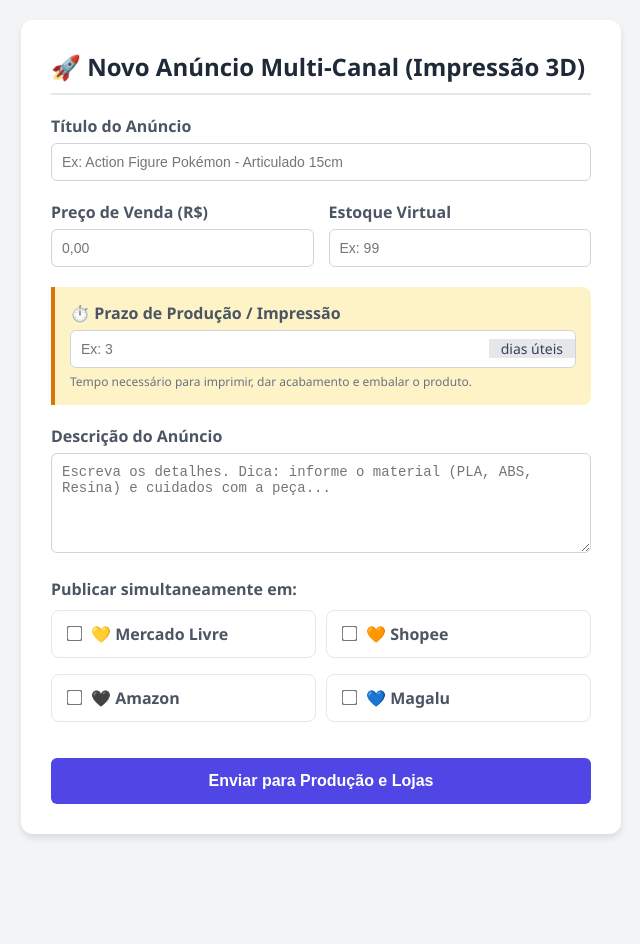
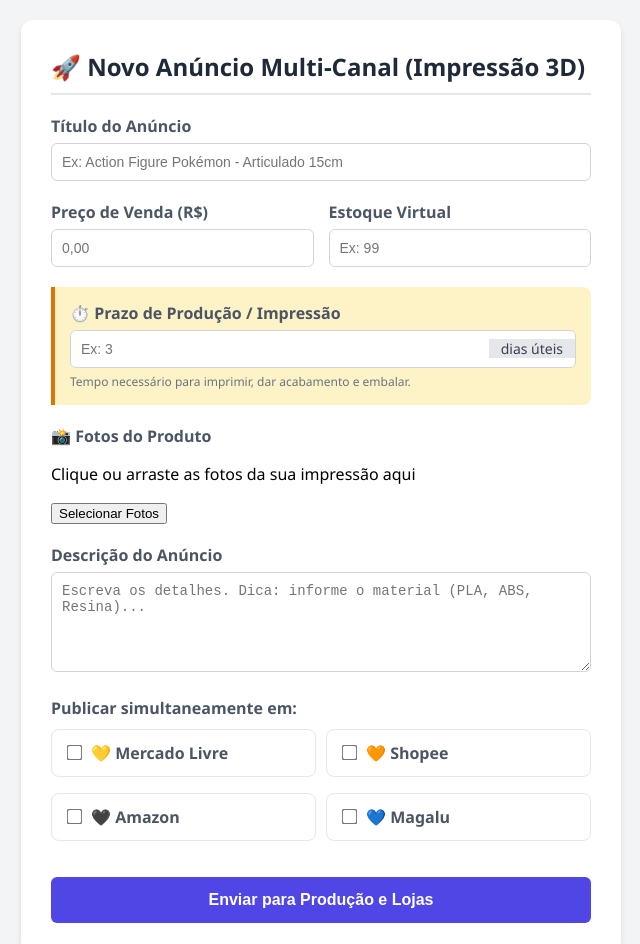
Before and after one commit to willianbaroniwb-cmd/PubliMark, a plain HTML site: page index.html in a window 1280 px wide. Shown: the top 944 px of the page, without its empty margins (319-959 px from the left). Before the commit the page ends 854 px from the top, so only its background shows below. Drawn offline with Linux system fonts and the light colour scheme.

Commit message:
index.html

```diff
--- a/index.html
+++ b/index.html
@@ -12,7 +12,6 @@
     <h2>🚀 Novo Anúncio Multi-Canal (Impressão 3D)</h2>
 
     <form id="productForm">
-        <!-- Dados Básicos -->
         <div class="form-group">
             <label for="title">Título do Anúncio</label>
             <input type="text" id="title" placeholder="Ex: Action Figure Pokémon - Articulado 15cm" required>
@@ -29,22 +28,30 @@
             </div>
         </div>
 
-        <!-- Logística de Impressão 3D -->
         <div class="form-group highlight-box">
             <label for="productionTime">⏱️ Prazo de Produção / Impressão</label>
             <div class="input-with-suffix">
                 <input type="number" id="productionTime" min="0" placeholder="Ex: 3" required>
                 <span>dias úteis</span>
             </div>
-            <small>Tempo necessário para imprimir, dar acabamento e embalar o produto.</small>
+            <small>Tempo necessário para imprimir, dar acabamento e embalar.</small>
+        </div>
+
+        <div class="form-group">
+            <label>📸 Fotos do Produto</label>
+            <div class="upload-container" id="dropZone">
+                <input type="file" id="fileInput" accept="image/*" multiple style="display: none;">
+                <p>Clique ou arraste as fotos da sua impressão aqui</p>
+                <button type="button" class="btn-secondary" onclick="document.getElementById('fileInput').click()">Selecionar Fotos</button>
+            </div>
+            <div class="preview-container" id="previewContainer"></div>
         </div>
 
         <div class="form-group">
             <label for="description">Descrição do Anúncio</label>
-            <textarea id="description" placeholder="Escreva os detalhes. Dica: informe o material (PLA, ABS, Resina) e cuidados com a peça..."></textarea>
+            <textarea id="description" placeholder="Escreva os detalhes. Dica: informe o material (PLA, ABS, Resina)..."></textarea>
         </div>
 
-        <!-- Seleção de Marketplaces -->
         <div class="form-group">
             <label>Publicar simultaneamente em:</label>
             <div class="marketplaces-grid">
```
